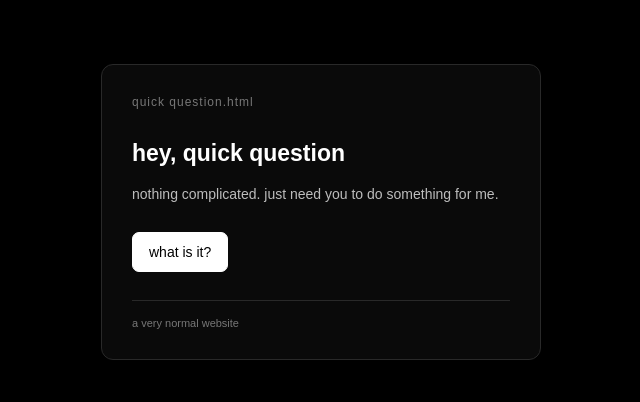
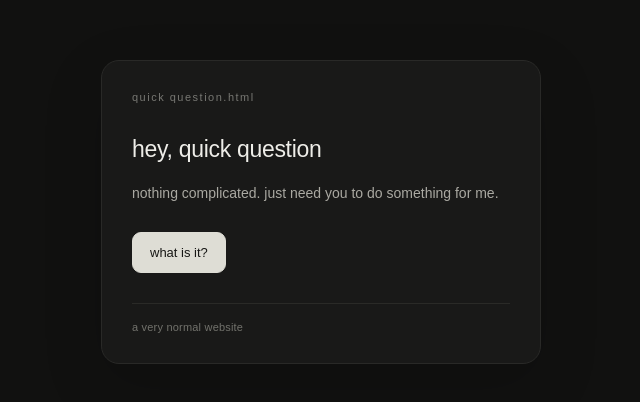
Before and after one commit to truedun/question, a plain HTML site: page index.html in a window 1280 px wide. Shown: the part 188-590 px from the top of the page, without its empty margins (319-959 px from the left). Drawn offline with Linux system fonts and the light colour scheme.

Commit message:
Refactor index.html with improved styles and layout
Updated styles and structure of the HTML document.

```diff
--- a/index.html
+++ b/index.html
@@ -5,7 +5,6 @@
     <meta name="viewport" content="width=device-width, initial-scale=1.0">
     <meta name="theme-color" content="#000000">
     <title>quick question</title>
-
 <style>
     * {
         box-sizing: border-box;
@@ -17,27 +16,27 @@
         display: flex;
         align-items: center;
         justify-content: center;
-            background: #000;
+        background: #111110;
         font-family: Arial, sans-serif;
-            color: #fff;
+        color: #e8e7e3;
         padding: 20px;
     }
 
     .container {
         width: 100%;
         max-width: 440px;
-            background: #0a0a0a;
-            border: 1px solid #292929;
-            border-radius: 12px;
+        background: #191918;
+        border: 1px solid #292927;
+        border-radius: 18px;
         padding: 30px;
-            box-shadow: 0 20px 60px rgba(0, 0, 0, 0.5);
-            animation: appear 0.5s ease;
+        box-shadow: 0 20px 60px rgba(0, 0, 0, 0.15);
+        animation: appear 0.7s ease;
     }
 
     @keyframes appear {
         from {
             opacity: 0;
-                transform: translateY(10px);
+            transform: translateY(8px);
         }
         to {
             opacity: 1;
@@ -46,77 +45,85 @@
     }
 
     .top {
-            font-size: 12px;
-            color: #777;
-            margin-bottom: 28px;
-            letter-spacing: 1px;
+        font-size: 11px;
+        color: #777772;
+        margin-bottom: 30px;
+        letter-spacing: 1.5px;
     }
 
     h1 {
         font-size: 23px;
-            font-weight: 600;
+        font-weight: 500;
         margin-top: 0;
         margin-bottom: 12px;
-            line-height: 1.4;
-            color: #fff;
+        line-height: 1.45;
+        color: #eeede8;
+        letter-spacing: -0.3px;
     }
 
     p {
-            color: #bdbdbd;
+        color: #aaa9a2;
         font-size: 14px;
-            line-height: 1.7;
+        line-height: 1.8;
     }
 
     .buttons {
         display: flex;
         flex-wrap: wrap;
         gap: 10px;
-            margin-top: 25px;
+        margin-top: 26px;
     }
 
     button {
         font-family: inherit;
-            font-size: 14px;
-            padding: 11px 16px;
-            border-radius: 7px;
-            border: 1px solid #404040;
-            background: #151515;
-            color: #fff;
+        font-size: 13px;
+        padding: 12px 17px;
+        border-radius: 9px;
+        border: 1px solid #383834;
+        background: #222220;
+        color: #d8d7d1;
         cursor: pointer;
-            transition: background 0.2s ease, border-color 0.2s ease;
+        transition: background 0.25s ease,
+                    border-color 0.25s ease,
+                    color 0.25s ease,
+                    transform 0.25s ease;
     }
 
     button:hover {
-            background: #292929;
-            border-color: #777;
+        background: #2b2b28;
+        border-color: #50504a;
+        color: #fff;
+        transform: translateY(-1px);
     }
 
     button:active {
-            background: #333;
+        transform: scale(0.98);
     }
 
     button:focus-visible {
-            outline: 2px solid #fff;
+        outline: 1px solid #aaa99f;
         outline-offset: 3px;
     }
 
     .primary {
-            background: #fff;
-            color: #000;
-            border-color: #fff;
+        background: #deddd5;
+        color: #171715;
+        border-color: #deddd5;
     }
 
     .primary:hover {
-            background: #d9d9d9;
-            border-color: #d9d9d9;
+        background: #f0efe8;
+        border-color: #f0efe8;
+        color: #111;
     }
 
     .progress {
-            margin-top: 28px;
-            padding-top: 16px;
-            border-top: 1px solid #292929;
+        margin-top: 30px;
+        padding-top: 17px;
+        border-top: 1px solid #2a2a27;
         font-size: 11px;
-            color: #777;
+        color: #72726c;
+        letter-spacing: 0.2px;
     }
 
     [hidden] {
@@ -125,7 +132,7 @@
 
     @media (max-width: 480px) {
         .container {
-                padding: 24px;
+            padding: 25px;
         }
 
         h1 {
```
Lines whose indentation alone changed are shown as unchanged.
